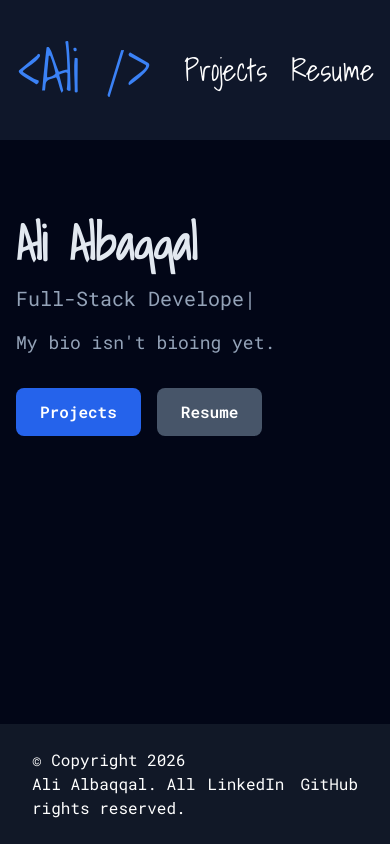
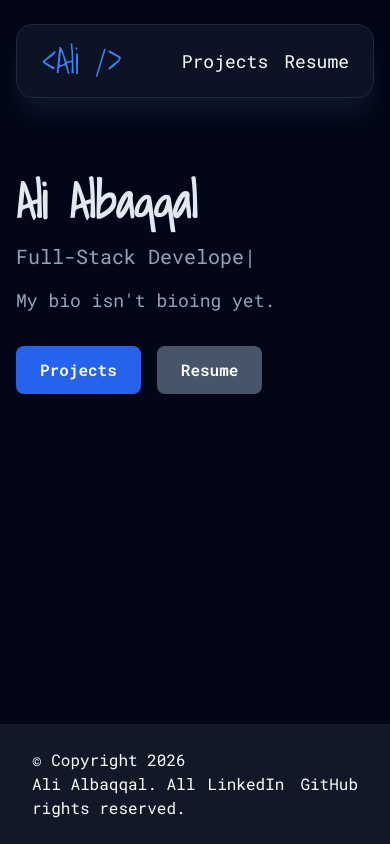
Before and after one commit to vKrRv/ali-albaqqal-portfolio, a React app in the folder frontend/: page / in a window 390 px wide. Built offline with nearby package versions, Linux system fonts and the light colour scheme; no server answers; the HTML template or start-up script is replaced by a standard one.

Commit message:
feat(navbar): implement responsive expanding pill animation

```diff
--- a/frontend/src/components/public/Navbar.jsx
+++ b/frontend/src/components/public/Navbar.jsx
@@ -1,31 +1,64 @@
 import { NavLink } from 'react-router-dom';
+import { motion } from 'framer-motion';
 
 const Navbar = () => {
+    const isMobile = window.innerWidth < 900;
+    const initialWidth = isMobile ? '33%' : '18%'
+    // Animation Variants
+    const navVariants = {
+        initial: { width: `${initialWidth}`, opacity: 0 },
+        animate: {
+            width: '100%',
+            opacity: 1,
+            transition: {
+                width: { delay: 0.5, duration: 0.8, ease: "circOut" },
+                opacity: { duration: 0.5 }
+            }
+        }
+    };
+
+    const linkVariants = {
+        initial: { opacity: 0, x: -10 },
+        animate: {
+            opacity: 1,
+            x: 0,
+            transition: { delay: 1.1, duration: 0.4 } // Starts after expansion
+        }
+    };
+
     return (
-        <header className='bg-slate-900 text-white p-10 max-w-6xl mx-auto px-4 w-full'>
-            <nav className='flex justify-between items-center'>
+        <header className='w-full max-w-6xl mx-auto mt-6 px-4'>
+            <motion.nav
+                variants={navVariants}
+                initial="initial"
+                animate="animate"
+                className='flex justify-between items-center bg-slate-900/80 backdrop-blur-md text-white mx-auto py-4 px-6 md:py-6 md:px-8 rounded-2xl border border-slate-800 shadow-xl shadow-slate-900 overflow-hidden'
+            >
                 <NavLink to='/'
-                className='font-display text-6xl text-blue-500'>
+                className='font-display text-4xl md:text-6xl text-blue-500 whitespace-nowrap'>
                     {"<Ali />"}
                 </NavLink>
 
-                <div className='flex gap-6 font-display text-3xl'>
+                <motion.div
+                    variants={linkVariants}
+                    className='flex gap-4 md:gap-8 font-sans text-lg md:text-2xl whitespace-nowrap'
+                >
                     <NavLink to='/projects'
                         className={({ isActive }) =>
-                            `transition-colors ${isActive ? 'text-emerald-400' : 'hover:text-emerald-400'}`
+                            `transition-colors ${isActive ? 'text-blue-400' : 'hover:text-blue-400'}`
                         }
                     >
                         Projects
                     </NavLink>
 
                     <NavLink to='/resume' className={({ isActive }) =>
-                            `transition-colors ${isActive ? 'text-emerald-400' : 'hover:text-emerald-400'}`
+                            `transition-colors ${isActive ? 'text-blue-400' : 'hover:text-blue-400'}`
                         }
                     >
                         Resume
                     </NavLink>
-                </div>
-            </nav>
+                </motion.div>
+            </motion.nav>
         </header>
     );
 };
```
